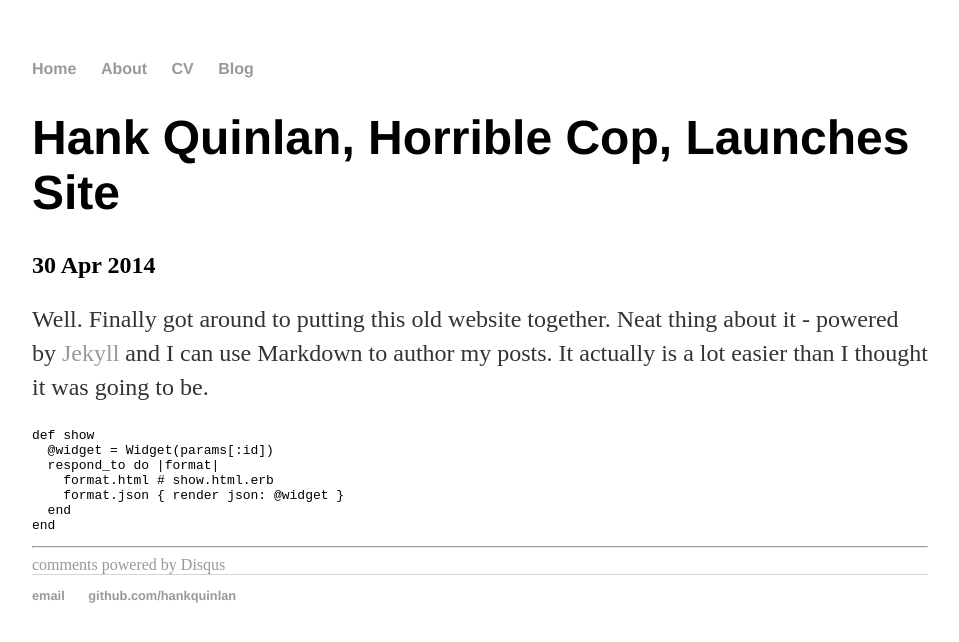
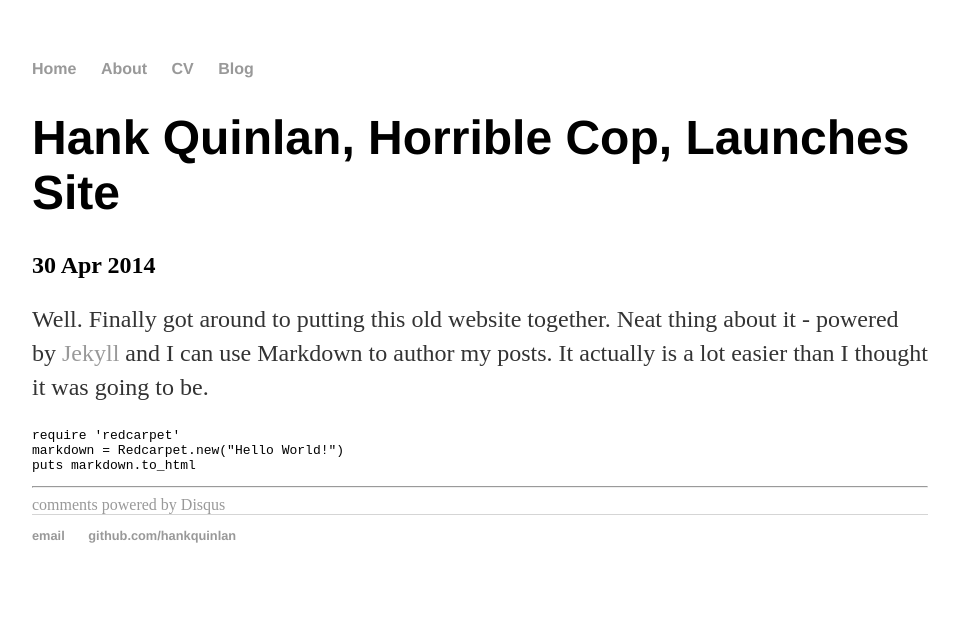
Before and after one commit to yoelblum/yoelblum.github.io, a Jekyll site: the page built from _posts/2014-04-30-hank-quinlan-site-launched.md, in a window 1280 px wide. Shown: the top 642 px of the page, without its empty margins (160-1119 px from the left). Built offline with Jekyll 4.4.1, drawn with Linux system fonts in a browser that asks for light colours; Markdown is read by kramdown in place of the engine named in the settings; comment, search, counter and statistics services are not loaded.

Commit message:
Update 2014-04-30-hank-quinlan-site-launched.md

````diff
--- a/_posts/2014-04-30-hank-quinlan-site-launched.md
+++ b/_posts/2014-04-30-hank-quinlan-site-launched.md
@@ -5,12 +5,9 @@ date: 2014-04-30
 ---
 
 Well. Finally got around to putting this old website together. Neat thing about it - powered by [Jekyll](http://jekyllrb.com) and I can use Markdown to author my posts. It actually is a lot easier than I thought it was going to be.
+
 ```ruby
-def show
-  @widget = Widget(params[:id])
-  respond_to do |format|
-    format.html # show.html.erb
-    format.json { render json: @widget }
-  end
-end
+require 'redcarpet'
+markdown = Redcarpet.new("Hello World!")
+puts markdown.to_html
 ```
````
